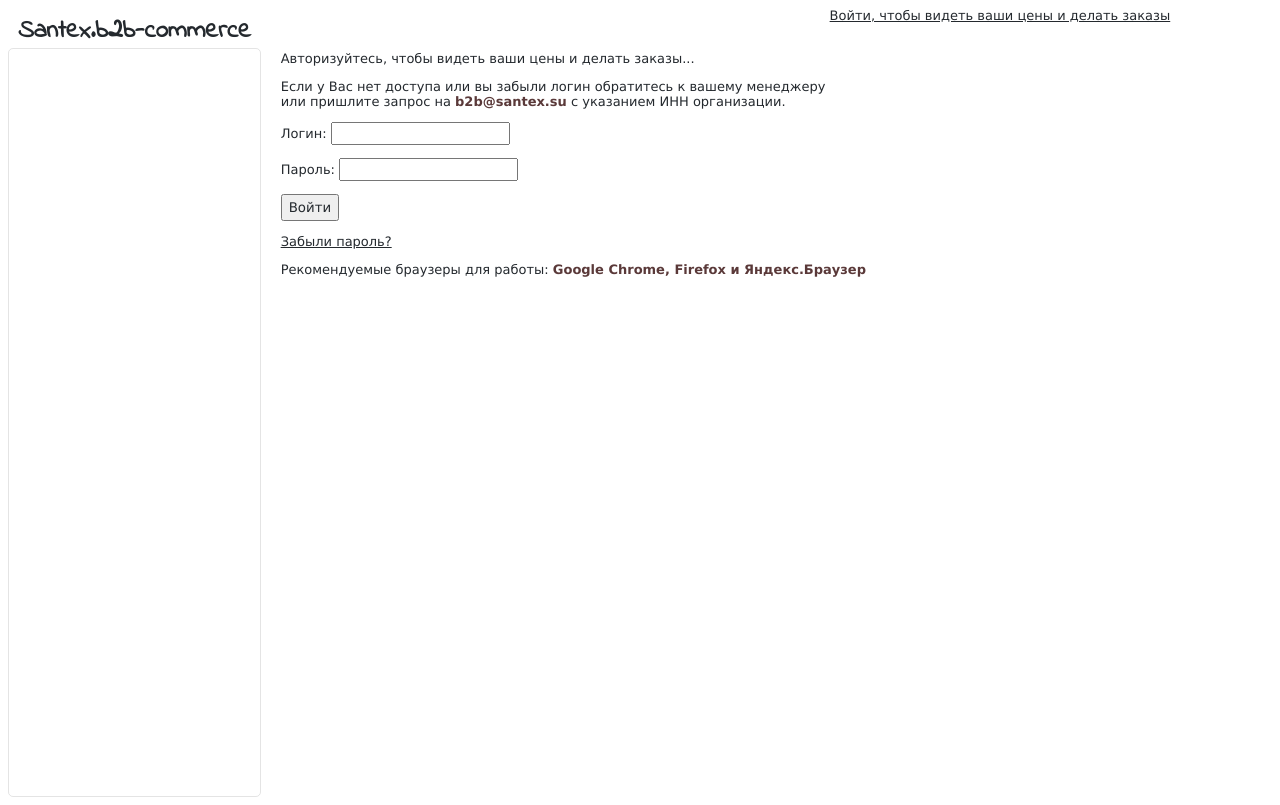
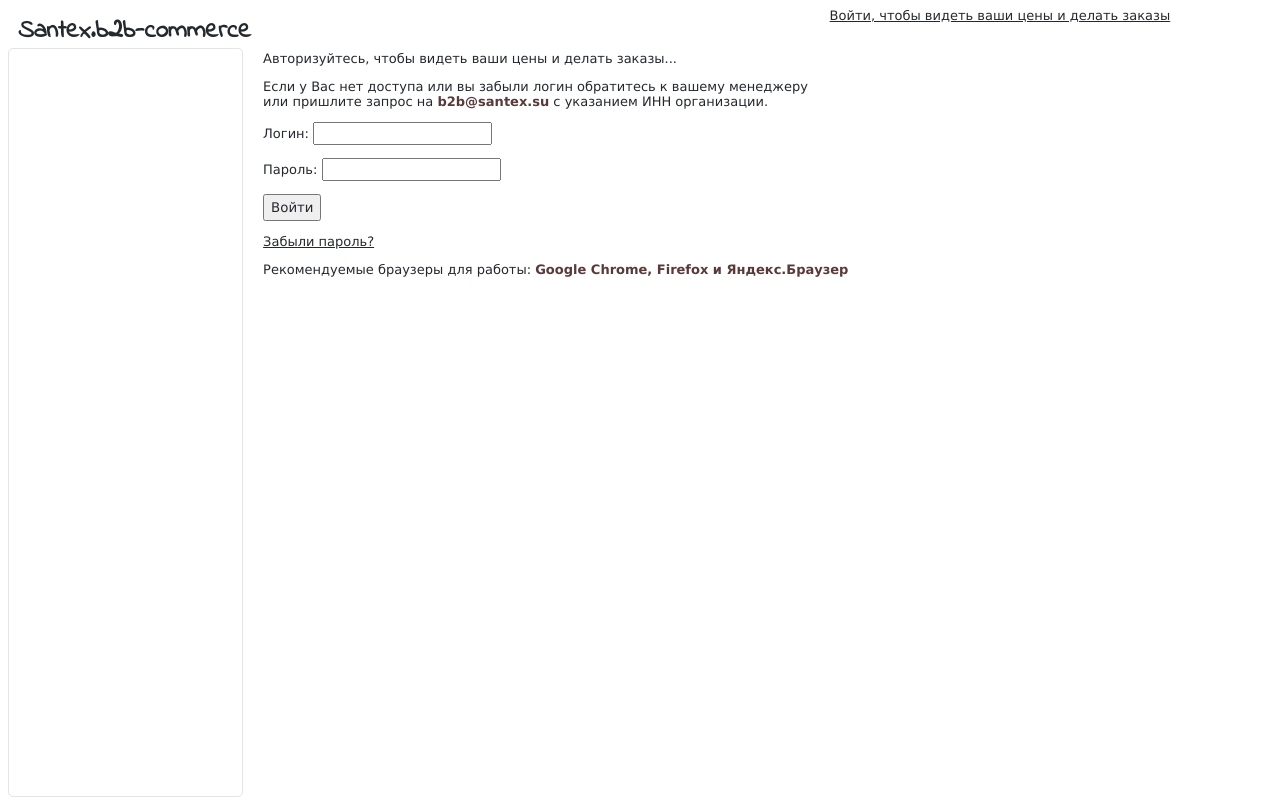
Before and after one commit to mazaloff/b2b.santex.su, a Django app: page /login/ in a window 1280 px wide. Run offline with Django 3.2, Linux system fonts and the light colour scheme; data that the repository does not hold is empty; parts of the project's set-up code (start-up, migrations or seed data) failed here and were passed over; some libraries are stand-ins or nearby versions.

```diff
--- a/san_site/static/css/base.css
+++ b/san_site/static/css/base.css
@@ -76,7 +76,7 @@ input[type="submit"] {
 }
 
 .categories {
-    flex: 2 50 200px;
+    flex: 1 50 200px;
     display: block;
     border: 1px solid #cccccc87;
     border-radius: 5px;
```
